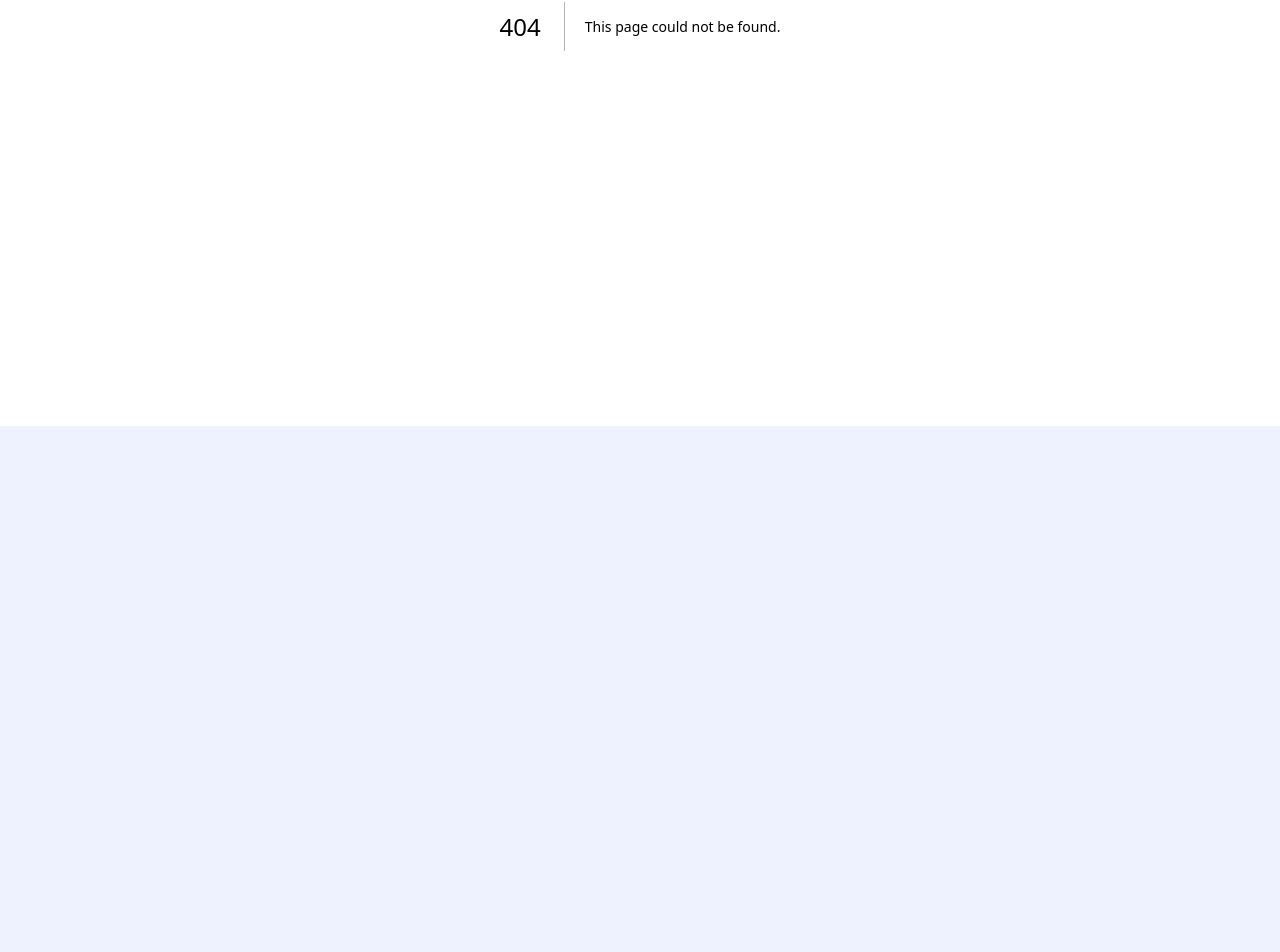
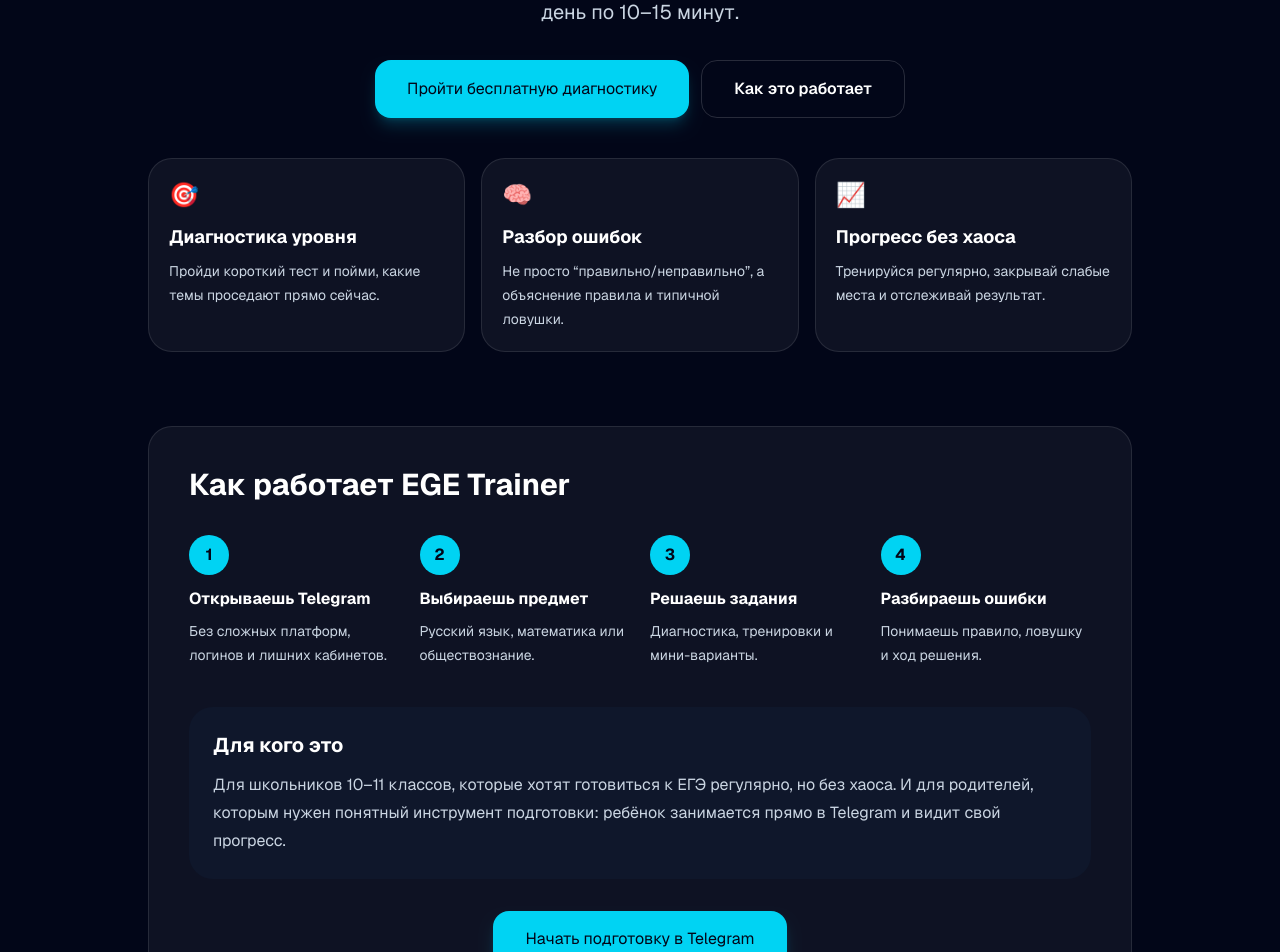
Before and after one commit to 4730188-hue/ege-trainer, a Next.js app: page /start in a window 1280 px wide. Before the commit this address had no page. Shown: the part 374-1326 px from the top of the page. Before the commit the page ends 800 px from the top, so only its background shows below. Built offline with nearby package versions, Linux system fonts and the light colour scheme.

Commit message:
Add start landing page for ads

```diff
--- /dev/null
+++ b/app/start/page.tsx
@@ -0,0 +1,173 @@
+'use client';
+
+import { useEffect, useMemo } from 'react';
+
+export default function StartPage() {
+  const telegramLink = useMemo(() => {
+    // TODO: Replace this with the real Mini App launch link if needed.
+    // Examples:
+    // return 'https://t.me/YOUR_BOT/YOUR_APP';
+    // return 'https://t.me/YOUR_BOT?start=diagnostic';
+    return 'https://t.me/EGETrainerSupportBot';
+  }, []);
+
+  useEffect(() => {
+    const params = new URLSearchParams(window.location.search);
+
+    const utmData = {
+      source: params.get('utm_source'),
+      medium: params.get('utm_medium'),
+      campaign: params.get('utm_campaign'),
+      content: params.get('utm_content'),
+      term: params.get('utm_term'),
+      subject: params.get('subject'),
+      visitedAt: new Date().toISOString(),
+    };
+
+    localStorage.setItem('ege_trainer_utm', JSON.stringify(utmData));
+  }, []);
+
+  const handleTelegramClick = () => {
+    if (typeof window !== 'undefined') {
+      const win = window as typeof window & {
+        ym?: (...args: unknown[]) => void;
+        YM_COUNTER_ID?: number;
+      };
+
+      if (win.ym && win.YM_COUNTER_ID) {
+        win.ym(win.YM_COUNTER_ID, 'reachGoal', 'click_telegram_start');
+      }
+    }
+
+    window.location.href = telegramLink;
+  };
+
+  return (
+    <main className="min-h-screen bg-slate-950 text-white">
+      <section className="mx-auto flex min-h-screen max-w-5xl flex-col items-center justify-center px-5 py-12 text-center">
+        <div className="mb-5 rounded-full border border-cyan-400/30 bg-cyan-400/10 px-4 py-2 text-sm text-cyan-200">
+          ЕГЭ в Telegram · русский · математика · обществознание
+        </div>
+
+        <h1 className="max-w-4xl text-4xl font-bold leading-tight md:text-6xl">
+          Бесплатная диагностика ЕГЭ прямо в Telegram
+        </h1>
+
+        <p className="mt-6 max-w-2xl text-lg leading-8 text-slate-300 md:text-xl">
+          Узнай слабые места, решай задания и получай понятные разборы ошибок.
+          EGE Trainer помогает готовиться к ЕГЭ без хаоса — каждый день по 10–15 минут.
+        </p>
+
+        <div className="mt-8 flex flex-col gap-3 sm:flex-row">
+          <button
+            type="button"
+            onClick={handleTelegramClick}
+            className="rounded-2xl bg-cyan-400 px-8 py-4 text-base font-bold text-slate-950 shadow-lg shadow-cyan-400/20 transition hover:bg-cyan-300"
+          >
+            Пройти бесплатную диагностику
+          </button>
+
+          <a
+            href="#how-it-works"
+            className="rounded-2xl border border-white/15 px-8 py-4 text-base font-semibold text-white transition hover:bg-white/10"
+          >
+            Как это работает
+          </a>
+        </div>
+
+        <div className="mt-10 grid w-full gap-4 text-left md:grid-cols-3">
+          <div className="rounded-3xl border border-white/10 bg-white/5 p-5">
+            <div className="text-2xl">🎯</div>
+            <h3 className="mt-3 text-lg font-bold">Диагностика уровня</h3>
+            <p className="mt-2 text-sm leading-6 text-slate-300">
+              Пройди короткий тест и пойми, какие темы проседают прямо сейчас.
+            </p>
+          </div>
+
+          <div className="rounded-3xl border border-white/10 bg-white/5 p-5">
+            <div className="text-2xl">🧠</div>
+            <h3 className="mt-3 text-lg font-bold">Разбор ошибок</h3>
+            <p className="mt-2 text-sm leading-6 text-slate-300">
+              Не просто “правильно/неправильно”, а объяснение правила и типичной ловушки.
+            </p>
+          </div>
+
+          <div className="rounded-3xl border border-white/10 bg-white/5 p-5">
+            <div className="text-2xl">📈</div>
+            <h3 className="mt-3 text-lg font-bold">Прогресс без хаоса</h3>
+            <p className="mt-2 text-sm leading-6 text-slate-300">
+              Тренируйся регулярно, закрывай слабые места и отслеживай результат.
+            </p>
+          </div>
+        </div>
+      </section>
+
+      <section id="how-it-works" className="mx-auto max-w-5xl px-5 pb-20">
+        <div className="rounded-3xl border border-white/10 bg-white/5 p-6 md:p-10">
+          <h2 className="text-3xl font-bold">Как работает EGE Trainer</h2>
+
+          <div className="mt-8 grid gap-5 md:grid-cols-4">
+            <div>
+              <div className="mb-3 flex h-10 w-10 items-center justify-center rounded-full bg-cyan-400 font-bold text-slate-950">
+                1
+              </div>
+              <h3 className="font-bold">Открываешь Telegram</h3>
+              <p className="mt-2 text-sm leading-6 text-slate-300">
+                Без сложных платформ, логинов и лишних кабинетов.
+              </p>
+            </div>
+
+            <div>
+              <div className="mb-3 flex h-10 w-10 items-center justify-center rounded-full bg-cyan-400 font-bold text-slate-950">
+                2
+              </div>
+              <h3 className="font-bold">Выбираешь предмет</h3>
+              <p className="mt-2 text-sm leading-6 text-slate-300">
+                Русский язык, математика или обществознание.
+              </p>
+            </div>
+
+            <div>
+              <div className="mb-3 flex h-10 w-10 items-center justify-center rounded-full bg-cyan-400 font-bold text-slate-950">
+                3
+              </div>
+              <h3 className="font-bold">Решаешь задания</h3>
+              <p className="mt-2 text-sm leading-6 text-slate-300">
+                Диагностика, тренировки и мини-варианты.
+              </p>
+            </div>
+
+            <div>
+              <div className="mb-3 flex h-10 w-10 items-center justify-center rounded-full bg-cyan-400 font-bold text-slate-950">
+                4
+              </div>
+              <h3 className="font-bold">Разбираешь ошибки</h3>
+              <p className="mt-2 text-sm leading-6 text-slate-300">
+                Понимаешь правило, ловушку и ход решения.
+              </p>
+            </div>
+          </div>
+
+          <div className="mt-10 rounded-3xl bg-slate-900 p-6">
+            <h3 className="text-xl font-bold">Для кого это</h3>
+            <p className="mt-3 leading-7 text-slate-300">
+              Для школьников 10–11 классов, которые хотят готовиться к ЕГЭ регулярно,
+              но без хаоса. И для родителей, которым нужен понятный инструмент подготовки:
+              ребёнок занимается прямо в Telegram и видит свой прогресс.
+            </p>
+          </div>
+
+          <div className="mt-8 text-center">
+            <button
+              type="button"
+              onClick={handleTelegramClick}
+              className="rounded-2xl bg-cyan-400 px-8 py-4 text-base font-bold text-slate-950 shadow-lg shadow-cyan-400/20 transition hover:bg-cyan-300"
+            >
+              Начать подготовку в Telegram
+            </button>
+          </div>
+        </div>
+      </section>
+    </main>
+  );
+}
```
